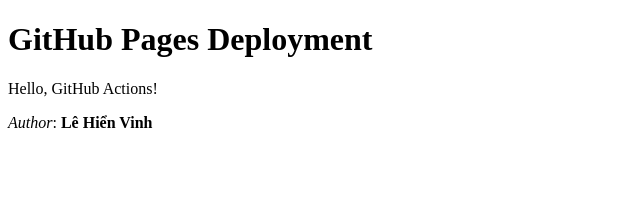
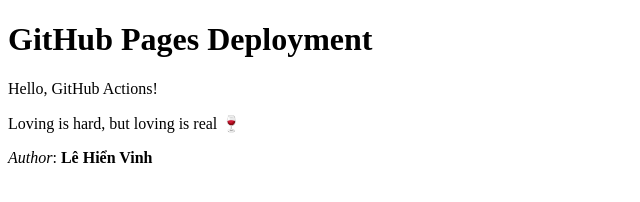
Before and after one commit to lhzinh/gh-deployment-workflow, a plain HTML site: page index.html in a window 1280 px wide. Shown: the whole page, without its empty margins (0-640 px from the left). Drawn offline with Linux system fonts and the light colour scheme.

```diff
--- a/index.html
+++ b/index.html
@@ -8,6 +8,8 @@
 <body>
     <h1>GitHub Pages Deployment</h1>
     <p>Hello, GitHub Actions!</p>
+
+    <p>Loving is hard, but loving is real 🍷</p>
     <p><em>Author</em>: <strong>Lê Hiển Vinh</strong></p>
 </body>
 </html>
```
Also changed, not shown: 1 other file.
